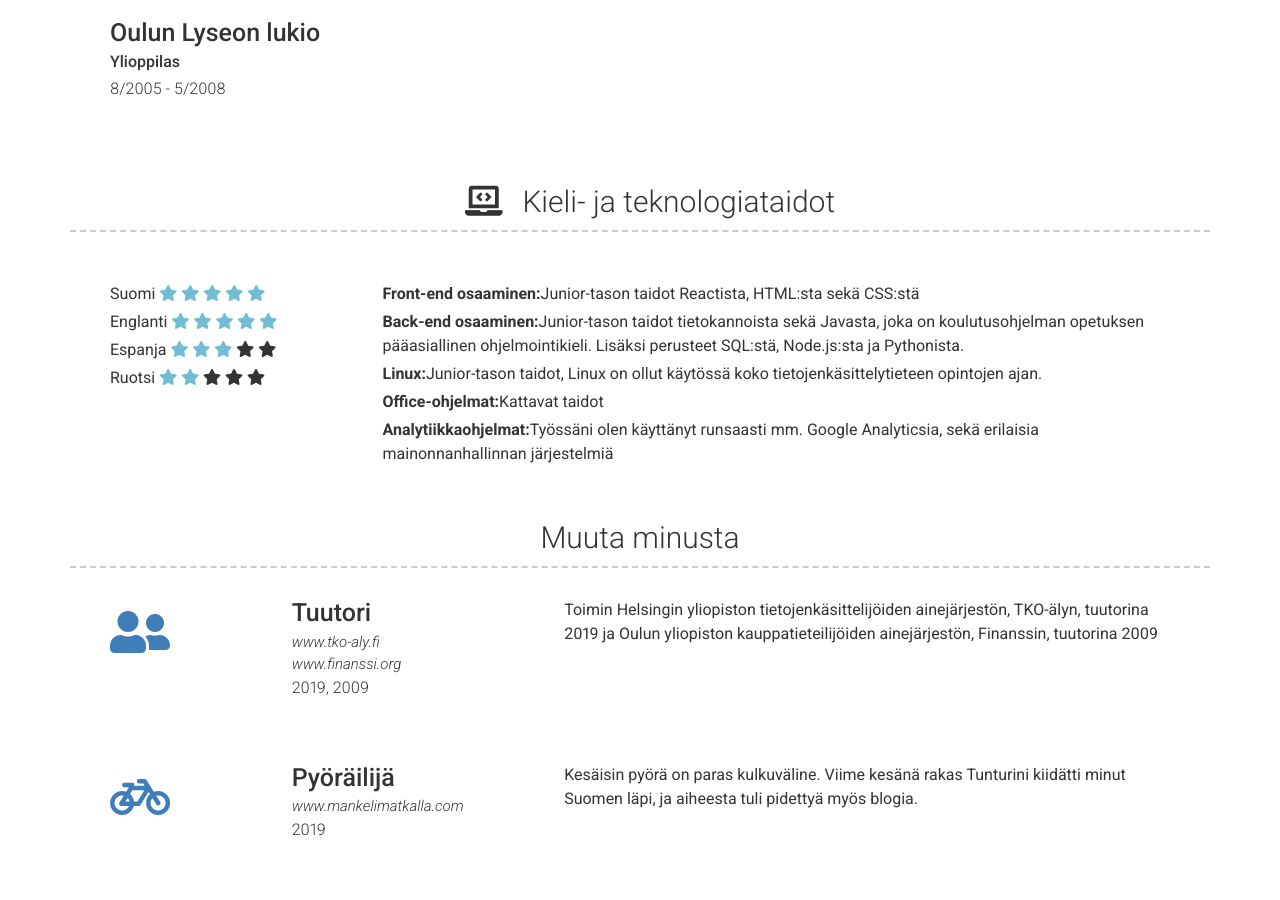
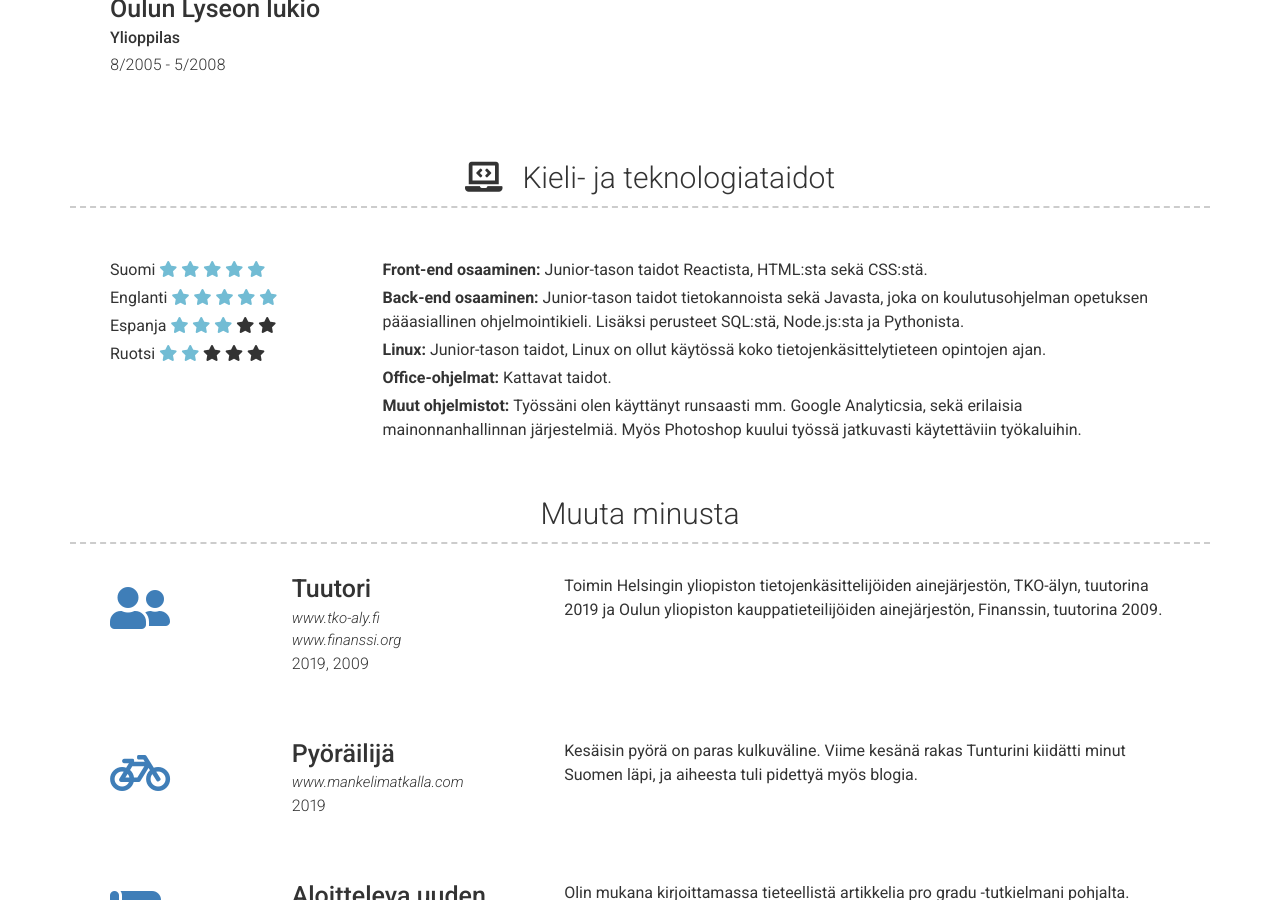
Before and after one commit to saarasat/cv, a Jekyll site: the page built from index.md, in a window 1280 px wide and 900 px high, scrolled down 2843 px. Built offline with Jekyll 4.4.1, drawn with Linux system fonts in a browser that asks for light colours; nearby versions of some CDN libraries; some of the changed text lies outside the part shown.

Commit message:
Adding a profile-image, minor typo-fixes

```diff
--- a/_config.yml
+++ b/_config.yml
@@ -14,7 +14,7 @@ github_username: saarasat
 linkedin_username: saarasatokangas
 
 # About Section
-about_profile_image: images/profiili2.jpeg
+about_profile_image: images/profiili2.jpg
 about_content: | # this will include new lines to allow paragraphs
 
   Olen median ja markkinoinnin ammattilainen,
--- a/_data/achievements.yml
+++ b/_data/achievements.yml
@@ -9,7 +9,7 @@
   date: 2019, 2009
   description: |
     Toimin Helsingin yliopiston tietojenkäsittelijöiden ainejärjestön, TKO-älyn, tuutorina 2019 ja Oulun yliopiston kauppatieteilijöiden
-    ainejärjestön, Finanssin, tuutorina 2009
+    ainejärjestön, Finanssin, tuutorina 2009.
   icon: <i class="fas fa-user-friends"></i>
 
 - layout: left
--- a/_data/experience.yml
+++ b/_data/experience.yml
@@ -15,8 +15,7 @@
       - Sivustokehityshankkeissa sisältömarkkinoinnin tuotehallinta:
       kommunikointi ja koordinointi mainonnantekniikan sekä sivustokehittäjien kanssa
       - Asiakastilaisuudet ja -tapaamiset asiantuntijaroolissa
-      - Projektivastuu Alma Talentin merkittävimmissä sisältömarkkinoinnin mainostaja-asiakkuuksissa: projektinhallinta,
-      sisältöjen julkaisu, kampanjakokonaisuuksien raportointi ja asiakkaiden koulutus
+      - Projektivastuu Alma Talentin merkittävimpien sisältömarkkinoinnin mainostaja-asiakkuuksien osalta
 
 - layout: left
   company: Alma Talent
--- a/_data/technologies.yml
+++ b/_data/technologies.yml
@@ -2,7 +2,7 @@
 
 - layout: left
   technology: Front-end osaaminen
-  ability: Junior-tason taidot Reactista, HTML:sta sekä CSS:stä
+  ability: Junior-tason taidot Reactista, HTML:sta sekä CSS:stä.
 
 - layout: left
   technology: Back-end osaaminen
@@ -14,8 +14,8 @@
 
 - layout: left
   technology: Office-ohjelmat
-  ability: Kattavat taidot
+  ability: Kattavat taidot.
 
 - layout: left
-  technology: Analytiikkaohjelmat
-  ability: Työssäni olen käyttänyt runsaasti mm. Google Analyticsia, sekä erilaisia mainonnanhallinnan järjestelmiä
+  technology: Muut ohjelmistot
+  ability: Työssäni olen käyttänyt runsaasti mm. Google Analyticsia, sekä erilaisia mainonnanhallinnan järjestelmiä. Myös Photoshop kuului työssä jatkuvasti käytettäviin työkaluihin.
--- a/_includes/techAndLang.html
+++ b/_includes/techAndLang.html
@@ -23,7 +23,7 @@
       {% for technology in site.data.technologies %}
         <p>
         {%- if technology.technology -%}
-          <b>{{technology.technology}}:</b>
+          <b>{{technology.technology}}: </b>
         {%- endif -%}
         {%- if technology.ability -%}
           {{technology.ability}}</p>
```
Also changed, not shown: images/profiili2.jpg (added).
